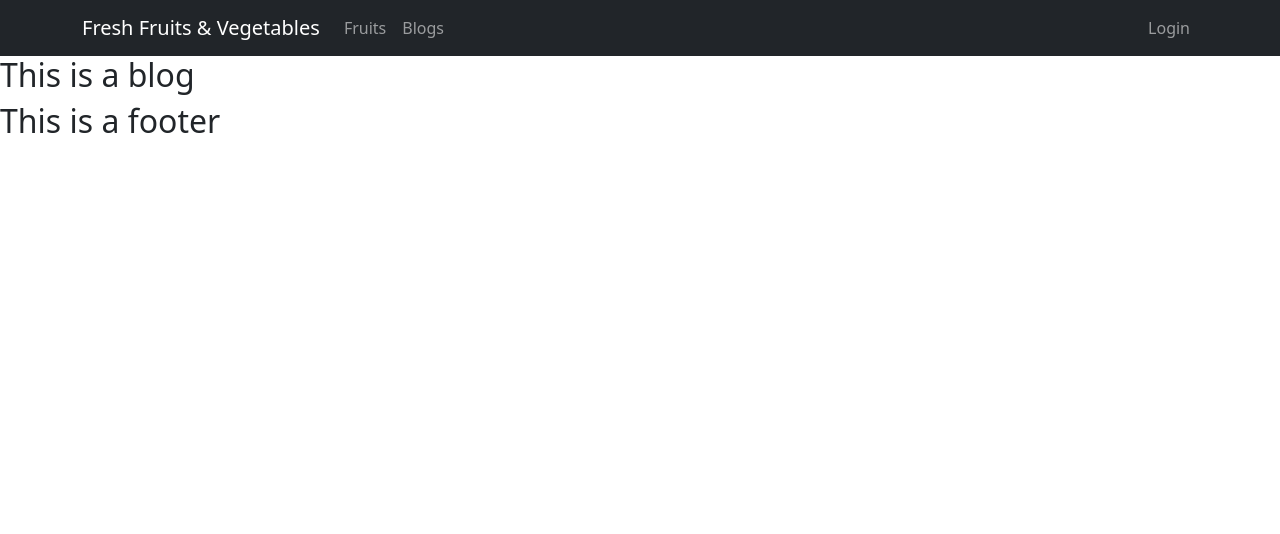
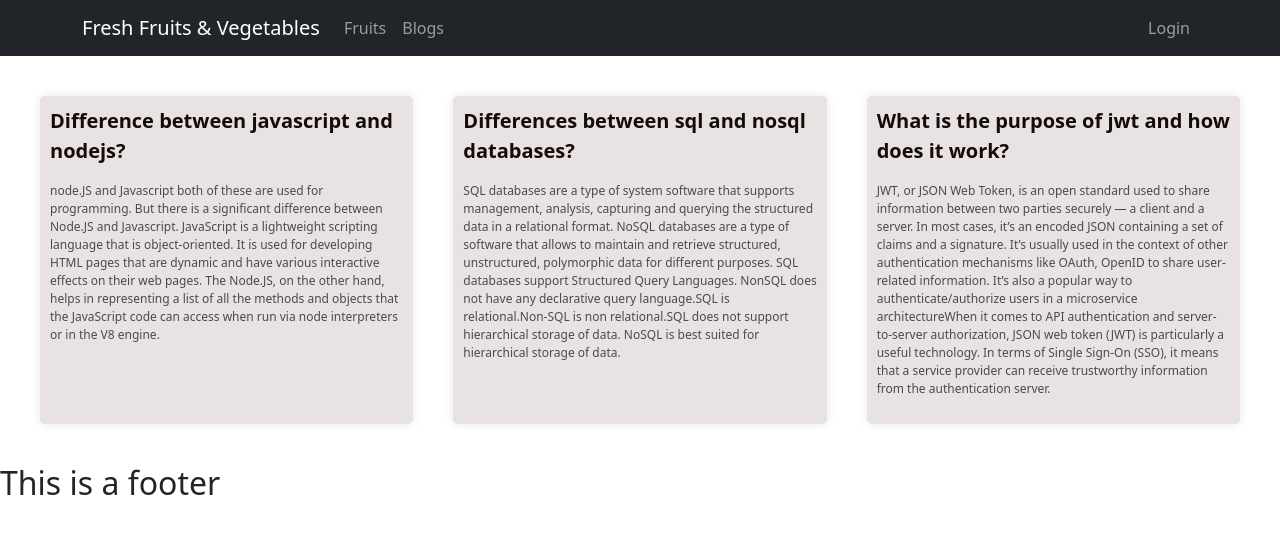
Before and after one commit to Arif6474/fresh-fruits-vegetable-client, a React (Create React App) app: page /blogs in a window 1280 px wide. Shown: the top 534 px of the page. Built offline with nearby package versions, Linux system fonts and the light colour scheme; no server answers.

Commit message:
added blog requirement

```diff
--- a/src/App.js
+++ b/src/App.js
@@ -2,6 +2,7 @@
 import { Route, Routes } from 'react-router-dom';
 import { ToastContainer } from 'react-toastify';
 import './App.css';
+import AskQuestion from './components/AskQuestion/AskQuestion';
 import Banner from './components/Banner/Banner';
 import Blogs from './components/Blogs/Blogs';
 import Footer from './components/Footer/Footer';
@@ -34,6 +35,7 @@ function App() {
            </RequireAuth>
          }></Route>
          <Route path="/product" element={<Product></Product>}></Route>
+         <Route path="/ask" element={<AskQuestion></AskQuestion>}></Route>
          <Route path="/update" element={
            <RequireAuth>
              <Update></Update>
--- /dev/null
+++ b/src/components/AskQuestion/AskQuestion.js
@@ -0,0 +1,30 @@
+import React from 'react';
+import { Accordion } from 'react-bootstrap';
+
+const AskQuestion = () => {
+    return ( <div className="mt-4">
+        <Accordion defaultActiveKey="0">
+  <Accordion.Item eventKey="0">
+    <Accordion.Header>What are the benefits of eating fruits and vegetables?</Accordion.Header>
+    <Accordion.Body>
+    A diet rich in vegetables and fruits can lower blood pressure, reduce the risk of heart disease and stroke, prevent some types of cancer, lower risk of eye and digestive problems, and have a positive effect upon blood sugar, which can help keep appetite in check.
+    </Accordion.Body>
+  </Accordion.Item>
+  <Accordion.Item eventKey="1">
+    <Accordion.Header>Why is it important to eat fruit?</Accordion.Header>
+    <Accordion.Body>
+    Fruits are an excellent source of essential vitamins and minerals, and they are high in fiber. Fruits also provide a wide range of health-boosting antioxidants, including flavonoids. Eating a diet high in fruits and vegetables can reduce a person's risk of developing heart disease, cancer, inflammation, and diabetes.
+    </Accordion.Body>
+  </Accordion.Item>
+  <Accordion.Item eventKey="2">
+    <Accordion.Header>What is the importance of vegetables?</Accordion.Header>
+    <Accordion.Body>
+    Vegetables are important for human health because of their vitamins, minerals, phytochemical compounds, and dietary fiber content. Especially antioxidant vitamins (vitamin A, vitamin C, and vitamin E) and dietary fiber content have important roles in human health.
+    </Accordion.Body>
+  </Accordion.Item>
+</Accordion>
+</div>
+    );
+};
+
+export default AskQuestion;
--- /dev/null
+++ b/src/components/Blogs/Blog.css
@@ -0,0 +1,31 @@
+.blog-container{
+    display: grid;
+    grid-template-columns: repeat(3 , 1fr);
+    gap: 20px;
+    margin-bottom: 30px;
+    margin:20px;
+    padding: 10px;
+}
+.blog{
+    padding: 10px;
+    background-color: rgb(233, 226, 226);
+    border-radius: 5px;
+    box-shadow: 0 0 10px  rgba(0, 0, 0, 0.1);
+    margin: 10px;
+}
+.blog-title{
+    font-size: 20px;
+    color: #150b0b;
+    font-weight: bold;
+}
+
+.blog-description{
+    font-size:12px;
+    font-weight: 500;
+    opacity: .8;
+}
+@media only screen and (max-width:576px){
+    .blog-container{
+        grid-template-columns:repeat(1 ,1fr);
+    }
+}
--- a/src/components/Blogs/Blogs.js
+++ b/src/components/Blogs/Blogs.js
@@ -1,9 +1,29 @@
 import React from 'react';
+import './Blog.css'
 
 const Blogs = () => {
     return (
-        <div>
-            <h2>This is a blog</h2>
+        <div className="blog-container">
+           <div className="blog">
+               <p className="blog-title">Difference between javascript and nodejs?</p>
+
+               <p className="blog-description">
+               node.JS and Javascript both of these are used for programming. But there is a significant difference between Node.JS and Javascript. JavaScript is a lightweight scripting language that is object-oriented. It is used for developing HTML pages that are dynamic and have various interactive effects on their web pages. The Node.JS, on the other hand, helps in representing a list of all the methods and objects that the JavaScript code can access when run via node interpreters or in the V8 engine.
+               </p>
+
+           </div>
+           <div  className="blog">
+               <p className="blog-title">Differences between sql and nosql databases?</p>
+               <p className="blog-description">
+               SQL databases are a type of system software that supports management, analysis, capturing and querying the structured data in a relational format. NoSQL databases are a type of software that allows to maintain and retrieve structured, unstructured, polymorphic data for different purposes. SQL databases support Structured Query Languages.	NonSQL does not have any declarative query language.SQL is relational.Non-SQL is non relational.SQL does not support hierarchical storage of data. NoSQL is best suited for hierarchical storage of data.
+               </p>
+           </div>
+           <div  className="blog">
+               <p className="blog-title">What is the purpose of jwt and how does it work?</p>
+               <p className="blog-description">
+               JWT, or JSON Web Token, is an open standard used to share information between two parties securely — a client and a server. In most cases, it’s an encoded JSON containing a set of claims and a signature. It’s usually used in the context of other authentication mechanisms like OAuth, OpenID to share user-related information. It’s also a popular way to authenticate/authorize users in a microservice architectureWhen it comes to API authentication and server-to-server authorization, JSON web token (JWT) is particularly a useful technology. In terms of Single Sign-On (SSO), it means that a service provider can receive trustworthy information from the authentication server.
+               </p>
+           </div>
         </div>
     );
 };
--- a/src/components/Home/Home.js
+++ b/src/components/Home/Home.js
@@ -1,6 +1,7 @@
 import React from 'react';
 import { Link } from 'react-router-dom';
 import useProducts from '../../hooks/useProducts/useProducts';
+import AskQuestion from '../AskQuestion/AskQuestion';
 import Banner from '../Banner/Banner';
 import Product from '../Product/Product';
 import './Home.css'
@@ -20,6 +21,7 @@ const Home = () => {
             </div>
             <Link className= "products-btn" to="/fruits">More Fruits</Link>
         </div>
+        <AskQuestion></AskQuestion>
         </div>
     );
 };
--- a/src/components/Login/SignUp/SignUp.js
+++ b/src/components/Login/SignUp/SignUp.js
@@ -15,7 +15,7 @@ const SignUp = () => {
         user,
         loading,
         error,
-      ] = useCreateUserWithEmailAndPassword(auth);
+      ] = useCreateUserWithEmailAndPassword(auth , {sendEmailVerification: true});
       if(loading){
         return <Loading></Loading>
       }
--- a/src/components/RequireAuth/RequireAuth.js
+++ b/src/components/RequireAuth/RequireAuth.js
@@ -1,10 +1,12 @@
 import React from 'react';
-import { useAuthState } from 'react-firebase-hooks/auth';
+import { useAuthState, useSendEmailVerification } from 'react-firebase-hooks/auth';
 import { Navigate, useLocation } from 'react-router-dom';
+import { toast, ToastContainer } from 'react-toastify';
 import auth from '../../firebase.init';
 import Loading from '../Loading/Loading';
 
 const RequireAuth = ({children}) => {
+    const [sendEmailVerification] = useSendEmailVerification(auth);
     const [user, loading] = useAuthState(auth);
     const location = useLocation();
     if(loading){
@@ -14,6 +16,22 @@ const RequireAuth = ({children}) => {
 
         return <Navigate to="/login" state={{ from: location }} replace />;
       }
+      if(!user.emailVerified){
+        return <div className="mx-auto">
+          <p className="text-center text-danger">Your email is not verified</p>
+          <h4 className="text-center text-success">Please verified your email</h4>
+          <button className="btn btn-primary"
+          onClick={async () => {
+            await sendEmailVerification();
+            toast('Sent verification email');
+          }}
+        >
+          Send verification again
+        </button>
+        <ToastContainer></ToastContainer>
+        </div>
+      }
+
 
     return children;
 };
```
Also changed, not shown: src/components/AskQuestion/AskQuestion.css (added).
